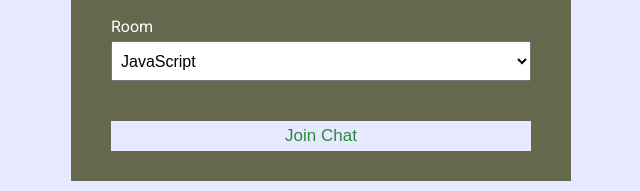
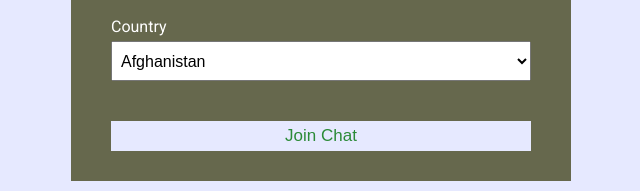
Before and after one commit to naveengullipalli317/ChatBox, a website: page public/index.html in a window 1280 px wide. Shown: the part 255-446 px from the top of the page, 319-959 px from the left. Drawn offline with Linux system fonts and the light colour scheme.

Commit message:
Chatbox with country option

```diff
--- a/public/index.html
+++ b/public/index.html
@@ -31,14 +31,123 @@
 						/>
 					</div>
 					<div class="form-control">
-						<label for="room">Room</label>
+						<label for="room">Country</label>
 						<select name="room" id="room">
-							<option value="JavaScript">JavaScript</option>
-							<option value="Python">Python</option>
-							<option value="PHP">PHP</option>
-							<option value="C#">C#</option>
-							<option value="Ruby">Ruby</option>
-							<option value="Java">Java</option>
+							<option value="Afghanistan">Afghanistan</option>
+							<option value="PyAlbania">Albania</option>
+							<option value="Algeria">Algeria</option>
+							<option value="Andorra">Andorra</option>
+							<option value="Angola">Angola</option>
+							<option value="Antigua and Barbuda">Antigua and Barbuda</option>
+							<option value="Argentina">Argentina</option>
+							<option value="	Armenia">	Armenia</option>
+							<option value="	Australia">	Australia</option>
+							<option value="Austria">Austria</option>
+							<option value="Azerbaijan">Azerbaijan</option>
+							<option value="Bahamas">Bahamas</option>
+							<option value="Bahrain">Bahrain</option>
+							<option value="Bangladesh">Bangladesh</option>
+							<option value="Barbados">Afghanistan</option>
+							<option value="Afghanistan">Barbados</option>
+							<option value="Belarus">Belarus</option>
+							<option value="Afghanistan">Afghanistan</option>
+							<option value="Belgium">Belgium</option>
+							<option value="Belize">Belize</option>
+							<option value="Afghanistan">Afghanistan</option>
+							<option value="Benin">Benin</option>
+							<option value="Bhutan">Bhutan</option>
+							<option value="Bolivia">Bolivia</option>
+							<option value="	Bosnia and Herzegovina">	Bosnia and Herzegovina</option>
+							<option value="Botswana">Botswana</option>
+							<option value="Brazil">Brazil</option>
+							<option value="Brunei">Brunei</option>
+							<option value="Bulgaria">Bulgaria</option>
+							<option value="	Burkina Faso">	Burkina Faso</option>
+							<option value="Burundi">Burundi</option>
+							<option value="Côte d'Ivoire">Côte d'Ivoire</option>
+							<option value="Cabo Verde">Cabo Verde</option>
+							<option value="Cambodia">Cambodia</option>
+							<option value="Cameroon">Cameroon</option>
+							<option value="Canada">Canada</option>
+							<option value="Central African Republic">Central African Republic</option>
+							<option value="Chad">Chad</option>
+							<option value="Chile">Chile</option>
+							<option value="China">China</option>
+							<option value="Colombia">Colombia</option>
+							<option value="Comoros">Comoros</option>
+							<option value="Congo ">Congo </option>
+							<option value="	Costa Rica">	Costa Rica</option>
+							<option value="Croatia">Croatia</option>
+							<option value="Cuba">Cuba</option>
+							<option value="Cyprus">Cyprus</option>
+							<option value="Czechia">Czechia</option>
+							<option value="Democratic Republic of the Congo">Democratic Republic of the Congo</option>
+							<option value="Denmark">Denmark</option>
+							<option value="Djibouti">Djibouti</option>
+							<option value="Dominica">Dominica</option>
+							<option value="	Dominican Republic">	Dominican Republic</option>
+							<option value="Ecuador">Ecuador</option>
+							<option value="Egypt">Egypt</option>
+							<option value="	El Salvador">	El Salvador</option>
+							<option value="Equatorial Guinea">Equatorial Guinea</option>
+							<option value="Eritrea">Eritrea</option>
+							<option value="Estonia">Estonia</option>
+							<option value="Angola">Angola</option>
+							<option value="Eswatini ">Eswatini </option>
+							<option value="Ethiopia">Ethiopia</option>
+							<option value="Fiji">Fiji</option>
+							<option value="Finland">Finland</option>
+							<option value="France">France</option>
+							<option value="Gabon">Gabon</option>
+							<option value="Gambia">Gambia</option>
+							<option value="Georgia">Georgia</option>
+							<option value="Germany">Germany</option>
+							<option value="Ghana">Ghana</option>
+							<option value="Greece">Greece</option>
+							<option value="Grenada">Grenada</option>
+							<option value="Guatemala">Guatemala</option>
+							<option value="Guinea">Guinea</option>
+							<option value="Guinea-Bissau">Guinea-Bissau</option>
+							<option value="Guyana">Guyana</option>
+							<option value="Haiti">Haiti</option>
+							<option value="	Holy See">	Holy See</option>
+							<option value="Honduras">Honduras</option>
+							<option value="Hungary">Hungary</option>
+							<option value="Iceland">Iceland</option>
+							<option value="India">India</option>
+							<option value="Indonesia">Indonesia</option>
+							<option value="Iran">Iran</option>
+							<option value="Iraq">Iraq</option>
+							<option value="Ireland">Ireland</option>
+							<option value="Israel">Israel</option>
+							<option value="Italy">Italy</option>
+							<option value="Jamaica">Jamaica</option>
+							<option value="Japan">Japan</option>
+							<option value="Jordan">Jordan</option>
+							<option value="Kazakhstan">Kazakhstan</option>
+							<option value="Kenya">Kenya</option>
+							<option value="Kiribati">Kiribati</option>
+							<option value="Kuwait">Kuwait</option>
+
+
+
+
+
+
+
+
+
+
+
+
+
+
+
+
+
+
+
+
 						</select>
 					</div>
 					<button type="submit" class="btn">Join Chat</button>
--- a/public/js/main.js
+++ b/public/js/main.js
@@ -1,6 +1,6 @@
 const chatForm = document.getElementById('chat-form');
 const chatMessages = document.querySelector('.chat-messages');
-const roomName = document.getElementById('room-name');
+const roomName = document.getElementById('country-name');
 const userList = document.getElementById('users');
 
 // Get username and room from URL
```
Also changed, not shown: public/chat.html (+2 -2 lines).
